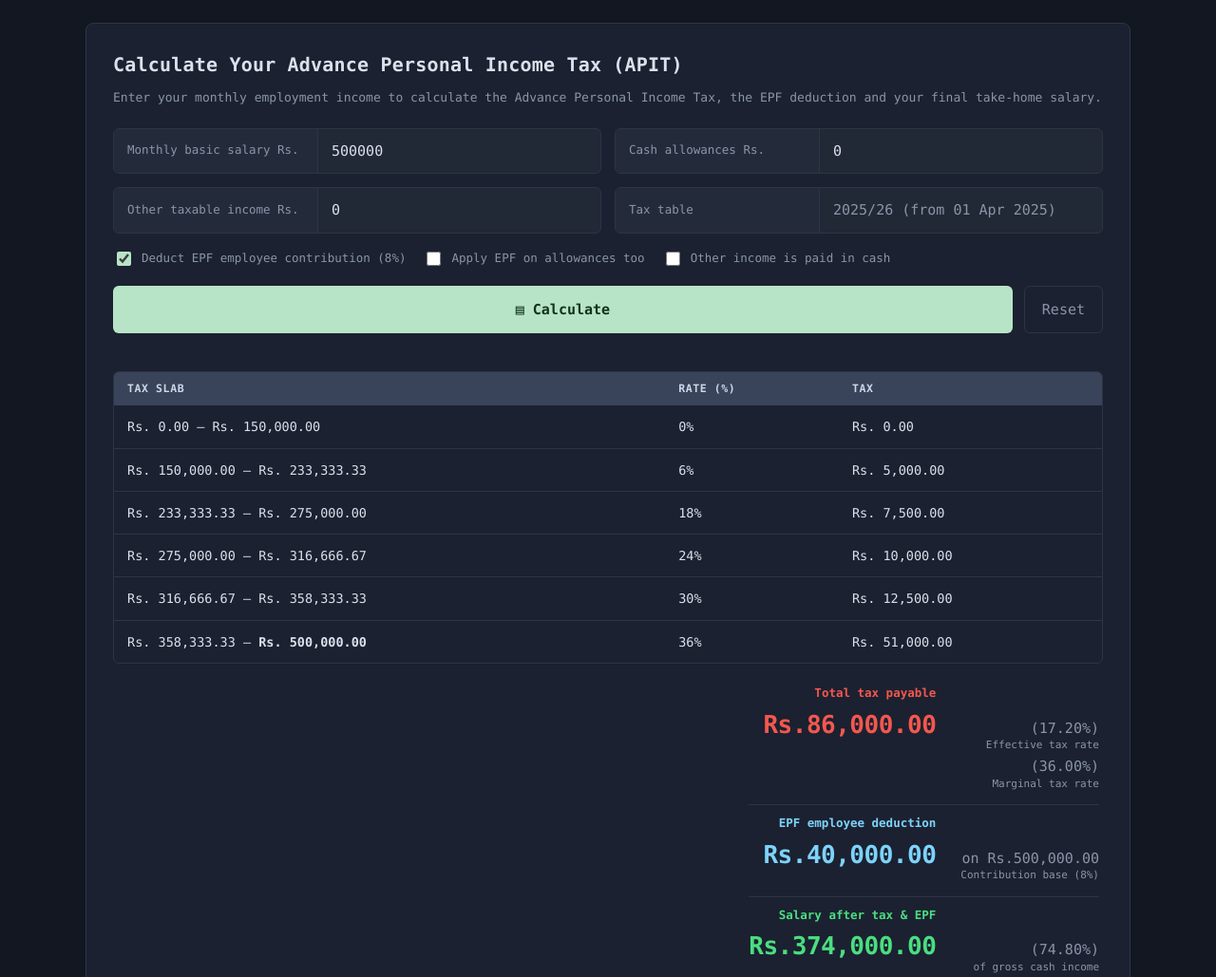
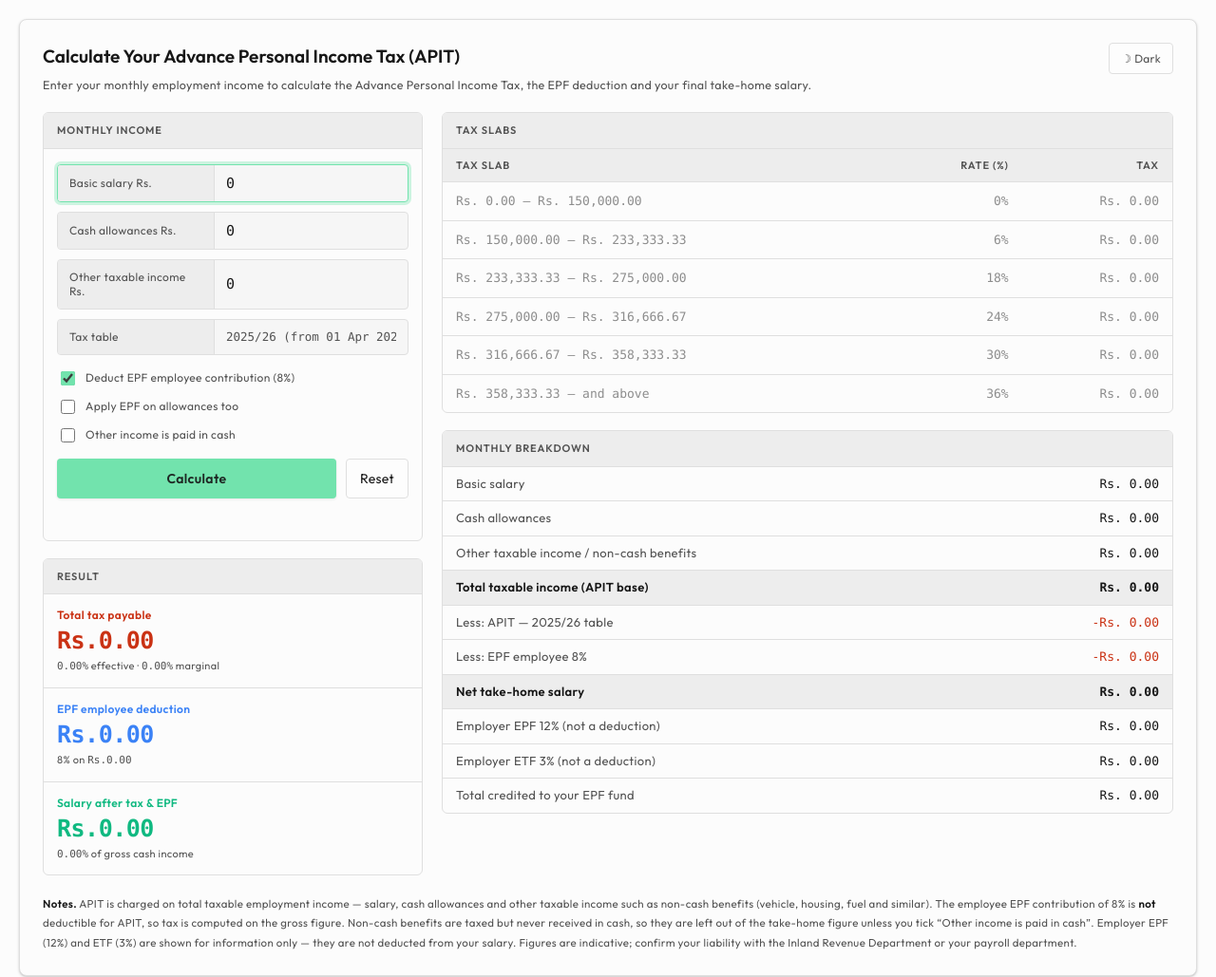
Before and after one commit to Chindara/salary-calculator, a plain HTML site: page index.html in a window 1280 px wide. Shown: the top 1029 px of the page at 95% size. Drawn offline with Linux system fonts and the light colour scheme.

Commit message:
updated color theme. reduce the scrolling

```diff
--- a/index.html
+++ b/index.html
@@ -1,124 +1,250 @@
 <!DOCTYPE html>
-<html lang="en">
+<html lang="en" class="light">
 <head>
 <meta charset="utf-8">
 <meta name="viewport" content="width=device-width, initial-scale=1">
 <title>Sri Lanka Personal Income Tax (APIT) Calculator</title>
 <meta name="description" content="Calculate Sri Lanka Advance Personal Income Tax (APIT), EPF deduction and monthly take-home salary.">
+<link rel="preconnect" href="https://fonts.googleapis.com">
+<link rel="preconnect" href="https://fonts.gstatic.com" crossorigin>
+<link href="https://fonts.googleapis.com/css2?family=Outfit:wght@300;400;500;600;700&display=swap" rel="stylesheet">
+<script>
+  // Set the theme before first paint to avoid a flash.
+  (function () {
+    try {
+      var t = localStorage.getItem("theme");
+      if (t !== "light" && t !== "dark") {
+        t = window.matchMedia("(prefers-color-scheme: dark)").matches ? "dark" : "light";
+      }
+      document.documentElement.className = t;
+    } catch (e) { /* keep the default light class */ }
+  })();
+</script>
 <style>
   :root{
-    --bg:#131722;
-    --card:#1b2130;
-    --panel:#212836;
-    --border:#2c3446;
-    --head:#39435a;
-    --text:#dbe1ec;
-    --muted:#8b95a8;
-    --accent:#b7e4c7;
-    --red:#f4574e;
-    --green:#4ade80;
-    --blue:#7dd3fc;
+    --background: oklch(0.9911 0 0);
+    --foreground: oklch(0.2046 0 0);
+    --card: oklch(0.9911 0 0);
+    --card-foreground: oklch(0.2046 0 0);
+    --primary: oklch(0.8348 0.1302 160.9080);
+    --primary-foreground: oklch(0.2626 0.0147 166.4589);
+    --secondary: oklch(0.9940 0 0);
+    --secondary-foreground: oklch(0.2046 0 0);
+    --muted: oklch(0.9461 0 0);
+    --muted-foreground: oklch(0.4386 0 0);
+    --accent: oklch(0.9461 0 0);
+    --accent-foreground: oklch(0.2435 0 0);
+    --destructive: oklch(0.5523 0.1927 32.7272);
+    --border: oklch(0.9037 0 0);
+    --input: oklch(0.9731 0 0);
+    --ring: oklch(0.8348 0.1302 160.9080);
+    --chart-2: oklch(0.6231 0.1880 259.8145);
+    --chart-5: oklch(0.6959 0.1491 162.4796);
+
+    /* semantic figures: tax / EPF / take-home */
+    --tax: var(--destructive);
+    --epf: var(--chart-2);
+    --net: var(--chart-5);
+
+    --font-sans: Outfit, ui-sans-serif, system-ui, "Segoe UI", sans-serif;
+    --font-mono: ui-monospace, "Cascadia Mono", Consolas, monospace;
+    --radius: 0.5rem;
+    --radius-sm: calc(var(--radius) - 4px);
+    --radius-md: calc(var(--radius) - 2px);
+    --radius-lg: var(--radius);
+    --shadow-xs: 0px 1px 3px 0px hsl(0 0% 0% / 0.09);
+    --shadow-sm: 0px 1px 3px 0px hsl(0 0% 0% / 0.17), 0px 1px 2px -1px hsl(0 0% 0% / 0.17);
+    --shadow-md: 0px 1px 3px 0px hsl(0 0% 0% / 0.17), 0px 2px 4px -1px hsl(0 0% 0% / 0.17);
+    --tracking-normal: 0.025em;
+
+    color-scheme: light;
   }
+
+  .dark{
+    --background: oklch(0.1822 0 0);
+    --foreground: oklch(0.9288 0.0126 255.5078);
+    --card: oklch(0.2046 0 0);
+    --card-foreground: oklch(0.9288 0.0126 255.5078);
+    --primary: oklch(0.4365 0.1044 156.7556);
+    --primary-foreground: oklch(0.9213 0.0135 167.1556);
+    --secondary: oklch(0.2603 0 0);
+    --secondary-foreground: oklch(0.9851 0 0);
+    --muted: oklch(0.2393 0 0);
+    --muted-foreground: oklch(0.7122 0 0);
+    --accent: oklch(0.3132 0 0);
+    --accent-foreground: oklch(0.9851 0 0);
+    --destructive: oklch(0.3123 0.0852 29.7877);
+    --border: oklch(0.2809 0 0);
+    --input: oklch(0.2603 0 0);
+    --ring: oklch(0.8003 0.1821 151.7110);
+    --chart-2: oklch(0.7137 0.1434 254.6240);
+    --chart-5: oklch(0.7845 0.1325 181.9120);
+
+    /* the dark --destructive is a surface tone, too dark for text */
+    --tax: oklch(0.7048 0.1770 24.5000);
+
+    color-scheme: dark;
+  }
+
   *{box-sizing:border-box}
   html,body{margin:0;padding:0}
   body{
-    background:var(--bg);
-    color:var(--text);
-    font-family:ui-monospace,"Cascadia Code","Cascadia Mono",Consolas,"Courier New",monospace;
+    background:var(--background);
+    color:var(--foreground);
+    font-family:var(--font-sans);
     font-size:14px;
     line-height:1.5;
-    padding:24px 16px 64px;
+    letter-spacing:var(--tracking-normal);
+    padding:20px 16px 40px;
   }
-  .wrap{max-width:1100px;margin:0 auto}
+  .num{font-family:var(--font-mono);letter-spacing:0;font-variant-numeric:tabular-nums}
+
+  .wrap{max-width:1240px;margin:0 auto}
   .card{
     background:var(--card);
+    color:var(--card-foreground);
     border:1px solid var(--border);
-    border-radius:8px;
-    padding:28px;
+    border-radius:var(--radius-lg);
+    box-shadow:var(--shadow-sm);
+    padding:24px;
   }
-  h1{font-size:20px;margin:0 0 10px;letter-spacing:.2px}
-  .lede{color:var(--muted);margin:0 0 22px;font-size:13px}
+  .top{display:flex;align-items:flex-start;justify-content:space-between;gap:16px;margin-bottom:20px}
+  h1{font-size:19px;font-weight:600;margin:0 0 6px;letter-spacing:calc(var(--tracking-normal) - 0.025em)}
+  .lede{color:var(--muted-foreground);margin:0;font-size:12.5px}
 
-  .grid{display:grid;grid-template-columns:repeat(2,1fr);gap:14px;margin-bottom:16px}
-  .field{display:flex;border:1px solid var(--border);border-radius:6px;overflow:hidden;background:var(--panel)}
+  /* two-column shell */
+  .layout{display:grid;grid-template-columns:minmax(360px,400px) 1fr;gap:20px;align-items:start}
+  .col{display:flex;flex-direction:column;gap:18px;min-width:0}
+
+  .block{border:1px solid var(--border);border-radius:var(--radius-md);overflow:hidden;background:var(--card)}
+  .block > h2{
+    font-size:11px;text-transform:uppercase;letter-spacing:0.08em;color:var(--muted-foreground);
+    margin:0;font-weight:600;padding:10px 14px;background:var(--muted);
+    border-bottom:1px solid var(--border);
+  }
+  .block .body{padding:16px 14px}
+
+  /* inputs */
+  .fields{display:flex;flex-direction:column;gap:10px}
+  .field{display:flex;border:1px solid var(--border);border-radius:var(--radius-sm);overflow:hidden;background:var(--input)}
   .field label{
-    flex:0 0 auto;min-width:215px;display:flex;align-items:center;
-    padding:12px 14px;background:#232b3b;color:var(--muted);font-size:12.5px;
-    border-right:1px solid var(--border);
+    flex:0 0 165px;display:flex;align-items:center;
+    padding:10px 12px;background:var(--muted);color:var(--muted-foreground);font-size:12px;
+    border-right:1px solid var(--border);line-height:1.3;
   }
   .field input{
-    flex:1 1 auto;min-width:0;background:transparent;border:0;outline:none;
-    color:var(--text);font:inherit;font-size:15px;padding:12px 14px;
+    flex:1 1 auto;min-width:0;width:100%;background:transparent;border:0;outline:none;
+    color:var(--foreground);font-family:var(--font-mono);font-size:15px;padding:10px 12px;
+    font-variant-numeric:tabular-nums;
   }
-  .field input[readonly]{color:var(--muted);cursor:default}
-  .field:focus-within{border-color:#4a5670}
+  .field input[readonly]{color:var(--muted-foreground);cursor:default;font-size:12.5px}
+  .field:focus-within{
+    border-color:var(--ring);
+    box-shadow:0 0 0 3px color-mix(in oklch, var(--ring) 35%, transparent);
+  }
   input[type=number]::-webkit-outer-spin-button,
   input[type=number]::-webkit-inner-spin-button{-webkit-appearance:none;margin:0}
   input[type=number]{-moz-appearance:textfield}
 
-  .opts{display:flex;flex-wrap:wrap;gap:18px;margin:4px 0 18px;color:var(--muted);font-size:12.5px}
+  .opts{display:flex;flex-direction:column;gap:9px;margin:14px 0;color:var(--muted-foreground);font-size:12px}
   .opts label{display:flex;align-items:center;gap:8px;cursor:pointer}
-  .opts input{accent-color:var(--accent);width:15px;height:15px;cursor:pointer}
+  .opts input{accent-color:var(--ring);width:15px;height:15px;flex:0 0 auto;cursor:pointer}
 
-  .actions{display:flex;gap:12px;margin-bottom:20px}
+  .actions{display:flex;gap:10px}
   button{
-    flex:1;background:var(--accent);color:#12331f;border:0;border-radius:6px;
-    font:inherit;font-size:15px;font-weight:700;padding:13px 18px;cursor:pointer;
+    font-family:inherit;font-size:14px;letter-spacing:var(--tracking-normal);
+    border-radius:var(--radius-sm);cursor:pointer;
   }
-  button:hover{filter:brightness(1.05)}
-  button.ghost{flex:0 0 auto;background:transparent;color:var(--muted);border:1px solid var(--border);font-weight:400}
+  #calc{
+    flex:1;background:var(--primary);color:var(--primary-foreground);border:1px solid transparent;
+    font-weight:600;padding:11px 14px;box-shadow:var(--shadow-xs);
+  }
+  #calc:hover{filter:brightness(1.05)}
+  .ghost{
+    flex:0 0 auto;background:var(--secondary);color:var(--secondary-foreground);
+    border:1px solid var(--border);font-weight:400;padding:11px 14px;
+  }
+  .ghost:hover{background:var(--accent);color:var(--accent-foreground)}
+  #theme{
+    flex:0 0 auto;background:var(--secondary);color:var(--muted-foreground);
+    border:1px solid var(--border);padding:8px 12px;font-size:12px;white-space:nowrap;
+  }
+  #theme:hover{background:var(--accent);color:var(--accent-foreground)}
+  .err{color:var(--tax);font-size:12px;min-height:18px;margin-top:10px}
 
-  .tblwrap{overflow-x:auto;border:1px solid var(--border);border-radius:6px}
+  /* results summary */
+  .stats{display:flex;flex-direction:column}
+  .stat{padding:13px 14px;border-bottom:1px solid var(--border)}
+  .stat:last-child{border-bottom:0}
+  .stat .k{font-size:12px;font-weight:600;margin-bottom:2px}
+  .stat .v{font-family:var(--font-mono);font-size:25px;font-weight:700;letter-spacing:-0.02em;line-height:1.25;font-variant-numeric:tabular-nums}
+  .stat .m{color:var(--muted-foreground);font-size:11px;margin-top:3px}
+  .stat.tax .k,.stat.tax .v{color:var(--tax)}
+  .stat.epf .k,.stat.epf .v{color:var(--epf)}
+  .stat.net .k,.stat.net .v{color:var(--net)}
+
+  /* slab table */
+  .tblwrap{overflow-x:auto}
   table{width:100%;border-collapse:collapse}
   thead th{
-    background:var(--head);color:#cfd7e6;text-align:left;font-size:11.5px;
-    letter-spacing:.6px;text-transform:uppercase;font-weight:600;padding:9px 14px;
+    background:var(--muted);color:var(--muted-foreground);text-align:left;font-size:11px;
+    letter-spacing:0.08em;text-transform:uppercase;font-weight:600;padding:9px 14px;
+    border-bottom:1px solid var(--border);
   }
-  tbody td{padding:12px 14px;border-bottom:1px solid var(--border);font-size:13.5px;white-space:nowrap}
+  tbody td{
+    padding:10px 14px;border-bottom:1px solid var(--border);font-size:13px;white-space:nowrap;
+    font-family:var(--font-mono);letter-spacing:0;font-variant-numeric:tabular-nums;
+  }
   tbody tr:last-child td{border-bottom:0}
-  tbody tr.dim td{color:var(--muted)}
+  tbody tr.dim td{color:var(--muted-foreground);opacity:.65}
+  th.r,td.r{text-align:right}
 
-  .summary{display:flex;justify-content:flex-end;padding:22px 4px 0}
-  .sumgrid{display:grid;grid-template-columns:auto auto;gap:4px 26px;align-items:baseline;text-align:right}
-  .sumgrid .lbl{font-size:12.5px;font-weight:700}
-  .sumgrid .big{font-size:26px;font-weight:700;letter-spacing:-.5px}
-  .lbl.red,.big.red{color:var(--red)}
-  .lbl.green,.big.green{color:var(--green)}
-  .lbl.blue,.big.blue{color:var(--blue)}
-  .rate{color:var(--muted);font-size:15px}
-  .rate small{display:block;font-size:11px;line-height:1.3}
-  .sep{grid-column:1 / -1;border-top:1px solid var(--border);margin:10px 0 6px}
+  /* breakdown */
+  .brow{display:flex;justify-content:space-between;gap:16px;padding:8px 14px;border-bottom:1px solid var(--border);font-size:13px}
+  .brow:last-child{border-bottom:0}
+  .brow span:first-child{color:var(--muted-foreground)}
+  .brow span:last-child{white-space:nowrap;font-family:var(--font-mono);letter-spacing:0;font-variant-numeric:tabular-nums}
+  .brow.total{font-weight:600;background:var(--muted)}
+  .brow.total span:first-child{color:var(--foreground)}
+  .neg{color:var(--tax)}
 
-  .breakdown{margin-top:26px;border-top:1px solid var(--border);padding-top:18px}
-  .breakdown h2{font-size:13px;text-transform:uppercase;letter-spacing:.6px;color:var(--muted);margin:0 0 12px;font-weight:600}
-  .brow{display:flex;justify-content:space-between;gap:16px;padding:7px 0;border-bottom:1px dashed #2a3242;font-size:13px}
-  .brow span:first-child{color:var(--muted)}
-  .brow.total{font-weight:700;border-bottom:0;border-top:1px solid var(--border);margin-top:6px;padding-top:11px}
-  .brow.total span:first-child{color:var(--text)}
-  .neg{color:var(--red)}
-  .note{color:var(--muted);font-size:11.5px;margin-top:24px;line-height:1.75}
-  .note b{color:#aab4c6;font-weight:600}
-  .err{color:var(--red);font-size:12.5px;min-height:20px;margin:-8px 0 8px}
+  .note{color:var(--muted-foreground);font-size:11.5px;margin:20px 0 0;line-height:1.75}
+  .note b{color:var(--foreground);font-weight:600}
 
-  @media (max-width:820px){
-    .grid{grid-template-columns:1fr}
-    .field label{min-width:150px;font-size:11.5px}
-    body{padding:14px 10px 48px}
-    .card{padding:18px}
-    .sumgrid .big{font-size:22px}
+  @media (max-width:1000px){
+    .layout{grid-template-columns:1fr}
+  }
+  @media (max-width:560px){
+    body{padding:12px 10px 32px}
+    .card{padding:16px}
+    .top{flex-direction:column;gap:12px}
+    .field label{flex:0 0 135px;font-size:11px}
+    .stat .v{font-size:21px}
   }
 </style>
 </head>
 <body>
 <div class="wrap">
   <div class="card">
+    <div class="top">
+      <div>
         <h1>Calculate Your Advance Personal Income Tax (APIT)</h1>
         <p class="lede">Enter your monthly employment income to calculate the Advance Personal Income Tax, the EPF deduction and your final take-home salary.</p>
+      </div>
+      <button id="theme" type="button" title="Switch between light and dark">&#9789; Dark</button>
+    </div>
 
-    <div class="grid">
+    <div class="layout">
+
+      <!-- left column: inputs + headline results -->
+      <div class="col">
+        <div class="block">
+          <h2>Monthly income</h2>
+          <div class="body">
+            <div class="fields">
               <div class="field">
-        <label for="salary">Monthly basic salary Rs.</label>
-        <input id="salary" type="number" min="0" step="any" placeholder="0.00" value="500000" inputmode="decimal">
+                <label for="salary">Basic salary Rs.</label>
+                <input id="salary" type="number" min="0" step="any" placeholder="0.00" value="0" inputmode="decimal" autofocus>
               </div>
               <div class="field">
                 <label for="allowances">Cash allowances Rs.</label>
@@ -141,46 +267,55 @@
             </div>
 
             <div class="actions">
-      <button id="calc" type="button">&#9636; Calculate</button>
+              <button id="calc" type="button">Calculate</button>
               <button id="reset" class="ghost" type="button">Reset</button>
             </div>
+            <div class="err" id="err"></div>
+          </div>
+        </div>
 
-    <div class="err" id="err"></div>
+        <div class="block">
+          <h2>Result</h2>
+          <div class="stats">
+            <div class="stat tax">
+              <div class="k">Total tax payable</div>
+              <div class="v" id="totalTax">Rs.0.00</div>
+              <div class="m"><span class="num" id="effRate">0.00%</span> effective &middot; <span class="num" id="margRate">0.00%</span> marginal</div>
+            </div>
+            <div class="stat epf">
+              <div class="k">EPF employee deduction</div>
+              <div class="v" id="epfAmt">Rs.0.00</div>
+              <div class="m">8% on <span class="num" id="epfBaseTxt">Rs.0.00</span></div>
+            </div>
+            <div class="stat net">
+              <div class="k">Salary after tax &amp; EPF</div>
+              <div class="v" id="netPay">Rs.0.00</div>
+              <div class="m"><span class="num" id="netPct">0.00%</span> of gross cash income</div>
+            </div>
+          </div>
+        </div>
+      </div>
 
+      <!-- right column: slabs + breakdown -->
+      <div class="col">
+        <div class="block">
+          <h2>Tax slabs</h2>
           <div class="tblwrap">
             <table>
               <thead>
-          <tr><th>Tax slab</th><th>Rate (%)</th><th>Tax</th></tr>
+                <tr><th>Tax slab</th><th class="r">Rate (%)</th><th class="r">Tax</th></tr>
               </thead>
               <tbody id="slabs"></tbody>
             </table>
           </div>
+        </div>
 
-    <div class="summary">
-      <div class="sumgrid">
-        <div class="lbl red">Total tax payable</div><div></div>
-        <div class="big red" id="totalTax">Rs.0.00</div>
-        <div class="rate"><span id="effRate">(0.00%)</span><small>Effective tax rate</small></div>
-        <div></div>
-        <div class="rate"><span id="margRate">(0.00%)</span><small>Marginal tax rate</small></div>
-
-        <div class="sep"></div>
-
-        <div class="lbl blue">EPF employee deduction</div><div></div>
-        <div class="big blue" id="epfAmt">Rs.0.00</div>
-        <div class="rate"><span id="epfBaseTxt">on Rs.0.00</span><small>Contribution base (8%)</small></div>
-
-        <div class="sep"></div>
-
-        <div class="lbl green">Salary after tax &amp; EPF</div><div></div>
-        <div class="big green" id="netPay">Rs.0.00</div>
-        <div class="rate"><span id="netPct">(0.00%)</span><small>of gross cash income</small></div>
+        <div class="block">
+          <h2>Monthly breakdown</h2>
+          <div id="bd"></div>
         </div>
       </div>
 
-    <div class="breakdown">
-      <h2>Monthly breakdown</h2>
-      <div id="bd"></div>
     </div>
 
     <p class="note">
@@ -219,7 +354,7 @@
   function moneySp(n) {
     return "Rs. " + n.toLocaleString("en-US", { minimumFractionDigits: 2, maximumFractionDigits: 2 });
   }
-  function pct(n) { return "(" + (n * 100).toFixed(2) + "%)"; }
+  function pct(n) { return (n * 100).toFixed(2) + "%"; }
   function num(id) {
     var v = parseFloat($(id).value);
     return isFinite(v) && v > 0 ? v : 0;
@@ -234,7 +369,6 @@
       var tax = Math.max(0, Math.min(income, upper) - lower) * BANDS[i].rate;
       if (reached) { total += tax; marginal = BANDS[i].rate; }
       rows.push({ from: lower, to: upper, rate: BANDS[i].rate, tax: tax, reached: reached });
-      if (income <= upper) break;
       lower = upper;
     }
     return { rows: rows, total: total, marginal: marginal };
@@ -251,8 +385,8 @@
 
       html += "<tr class='" + (r.reached ? "" : "dim") + "'>" +
         "<td>" + moneySp(r.from) + " &ndash; " + to + "</td>" +
-        "<td>" + (r.rate * 100).toFixed(0) + "%</td>" +
-        "<td>" + moneySp(r.tax) + "</td>" +
+        "<td class='r'>" + (r.rate * 100).toFixed(0) + "%</td>" +
+        "<td class='r'>" + moneySp(r.tax) + "</td>" +
         "</tr>";
     }
     $("slabs").innerHTML = html;
@@ -286,7 +420,7 @@
     $("effRate").textContent = pct(taxable > 0 ? res.total / taxable : 0);
     $("margRate").textContent = pct(res.marginal);
     $("epfAmt").textContent = money(epf);
-    $("epfBaseTxt").textContent = "on " + money(epfBase);
+    $("epfBaseTxt").textContent = money(epfBase);
     $("netPay").textContent = money(net);
     $("netPct").textContent = pct(cashIncome > 0 ? net / cashIncome : 0);
 
@@ -315,9 +449,9 @@
   });
   $("calc").addEventListener("click", calculate);
   $("reset").addEventListener("click", function () {
-    $("salary").value = "";
-    $("allowances").value = "";
-    $("other").value = "";
+    $("salary").value = "0";
+    $("allowances").value = "0";
+    $("other").value = "0";
     $("epfOn").checked = true;
     $("epfAllow").checked = false;
     $("otherCash").checked = false;
@@ -325,6 +459,19 @@
     $("salary").focus();
   });
 
+  // theme toggle
+  function paintThemeButton() {
+    var dark = document.documentElement.classList.contains("dark");
+    $("theme").innerHTML = dark ? "☼ Light" : "☽ Dark";
+  }
+  $("theme").addEventListener("click", function () {
+    var dark = document.documentElement.classList.toggle("dark");
+    document.documentElement.classList.toggle("light", !dark);
+    try { localStorage.setItem("theme", dark ? "dark" : "light"); } catch (e) { /* ignore */ }
+    paintThemeButton();
+  });
+  paintThemeButton();
+
   calculate();
 })();
 </script>
```
Also changed, not shown: 1 other file. Lines whose indentation alone changed are shown as unchanged.
